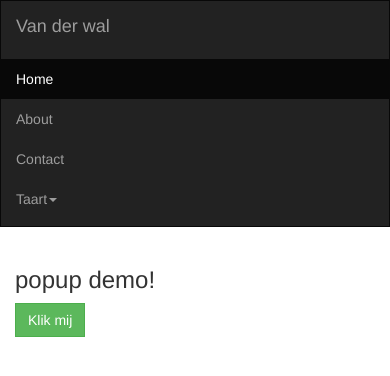
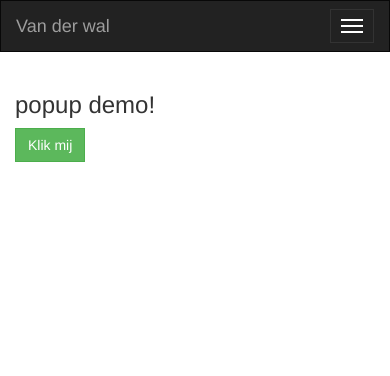
Before and after one commit to Alexvanderwal/bootstrapKunstjes, a website: page HTML5Application/public_html/index.html in a window 390 px wide. Drawn offline with nearby package versions, Linux system fonts and the light colour scheme.

Commit message:
collapse bar

```diff
--- a/HTML5Application/public_html/index.html
+++ b/HTML5Application/public_html/index.html
@@ -19,12 +19,20 @@
 <nav class="navbar navbar-inverse" >
     <div class="container-fluid">
 
-        <!-- Logo -->
+        <!-- collapse button voor mobiele versies -->
         <div class="navbar-header">
+            <button type="button" class="navbar-toggle" data-toggle="collapse" data-target="#navbarItems">
+                <span class="icon-bar"></span>
+                <span class="icon-bar"></span>
+                <span class="icon-bar"></span>
+            </button>
+            <!-- Logo -->
             <a href="#" class="navbar-brand">Van der wal</a>
         </div>
 
         <!-- Menu Items -->
+        <!-- voor mobiel -->
+        <div class="collapse navbar-collapse" id="navbarItems">
         <div>
             <ul class="nav navbar-nav">
                 <li class="active"><a href="#">Home</a></li>
```
